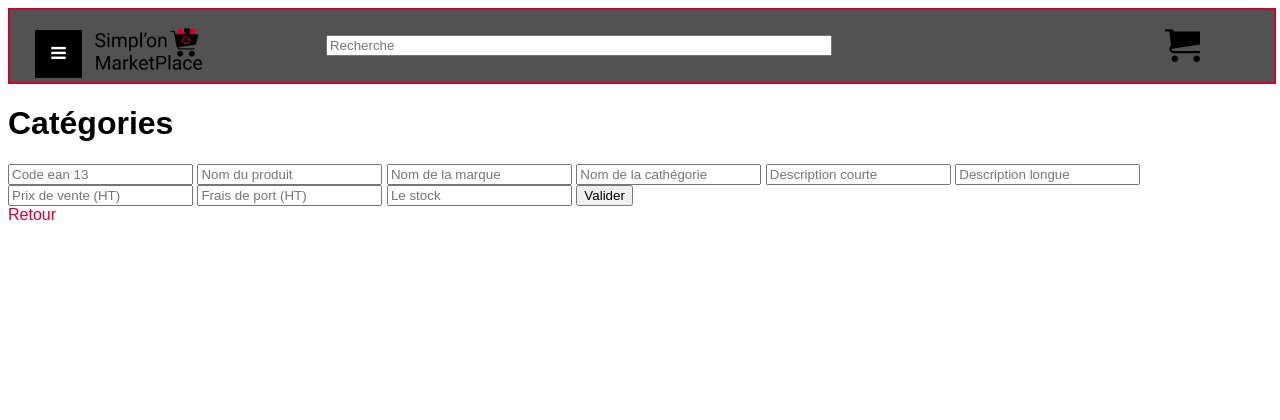
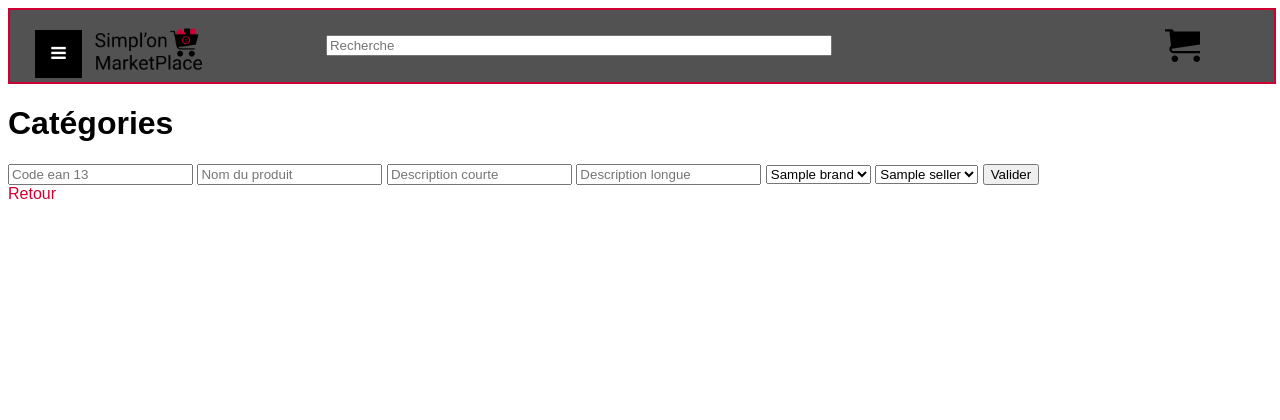
Before and after one commit to SandrineJa/simplon_marketplace, a PHP site: page /php/create_products.php in a window 1280 px wide. Shown: the top 420 px of the page. Run offline with PHP 8.4, Linux system fonts and the light colour scheme; tables that the repository leaves empty hold one stand-in row (values such as "Sample post").

Commit message:
fonctionnel sur la table products

```diff
--- a/php/create_products.php
+++ b/php/create_products.php
@@ -4,7 +4,15 @@ include('config.inc_albane.php');
 include('connexion.inc_albane.php');
 
 //determines the path to the root from the actual file
-$root_path = "../"; ?>
+$root_path = "../";
+
+//gets all brands from the 'brands' table
+$brands_query = "SELECT * FROM brands";
+$brands_result = $mysqli->query($brands_query);
+
+//gets all sellers names from the 'seller' table
+$sellers_query = "SELECT seller_name FROM sellers";
+$sellers_result = $mysqli->query($sellers_query); ?>
 
 
 <!DOCTYPE html>
@@ -20,18 +28,58 @@ $root_path = "../"; ?>
 
     <h1>Catégories</h1>
 
-    <form action="create_products.php" method="POST">
-        <input type="text" name="products" placeholder="Code ean 13">
-        <input type="text" name="products" placeholder="Nom du produit">
-        <input type="text" name="products" placeholder="Nom de la marque">
-        <input type="text" name="products" placeholder="Nom de la cathégorie">
-        <input type="text" name="products" placeholder="Description courte">
-        <input type="text" name="products" placeholder="Description longue">
-        <input type="text" name="products" placeholder="Prix de vente (HT)">
-        <input type="text" name="products" placeholder="Frais de port (HT)">
-        <input type="text" name="products" placeholder="Le stock">
-        <input type="submit" value="Valider"/>
+    <form id="products-form" action="create_products.php" method="POST">
+        <input type="text" name="code" placeholder="Code ean 13">
+        <input type="text" name="name" placeholder="Nom du produit">
+        <input type="text" name="short-description" placeholder="Description courte">
+        <input type="text" name="long-description" placeholder="Description longue">
+        <select name="brand">
+            <?php
+            //creates a div for each object in the table containing its name and delete/update/read links
+            while ($row = $brands_result->fetch_object()) { ?>
+                <option><?php echo $row->brand_name ?></option>
+            <?php
+            } ?>
+        </select>
+        <select name="seller">
+            <?php
+            //creates a div for each object in the table containing its name and delete/update/read links
+            while ($row = $sellers_result->fetch_object()) { ?>
+                <option><?php echo $row->seller_name ?></option>
+            <?php
+            } ?>
+        </select>
+
+<!--         <input type="text" name="price" placeholder="Prix de vente (HT)">
+        <input type="text" name="shipping" placeholder="Frais de port (HT)">
+        <input type="text" name="stock" placeholder="Le stock">
+ -->        <input type="submit" value="Valider"/>
     </form>
+
+
+
+    <?php
+    if (!empty($_POST)) {
+
+        //query that adds the entered values in the products table
+        $add_products_query = "INSERT INTO products VALUES ('".$_POST['code']."',
+                                                '".$_POST['name']."',
+                                                '".$_POST['short-description']."',
+                                                '".$_POST['long-description']."',
+                                                '".$_POST['brand']."')";
+
+        //displays a confirmation message if the query is executed
+        if ($mysqli->query($add_products_query)) { ?>
+            <p>Le produit "<?php echo $_POST['name'] ?>" a bien été ajouté, cliquez sur "retour" pour voir la nouvelle liste de produits.</p>
+        <?php
+        }
+
+        //displays an error message if the query isn't executed
+        else { ?>
+            <p>Une erreur est survenue.<?php echo $_POST['name'] ?></p>
+        <?php
+        }
+    } ?>
 
     <a href="index_products.php" title="retour">Retour</a>
 
```
